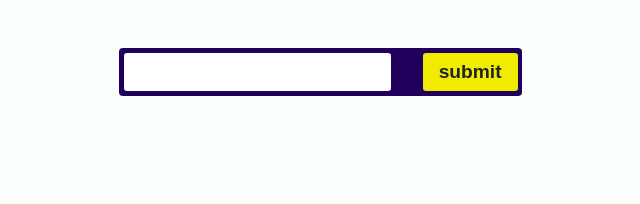
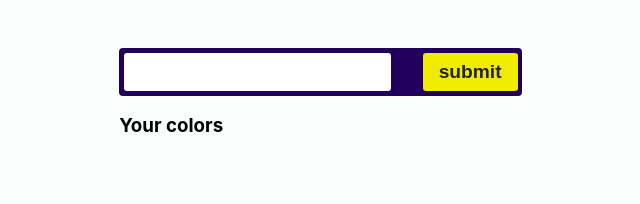
Before and after one commit to BSlaven/color_generator, a React (Vite) app: page / in a window 1280 px wide. Shown: the top 204 px of the page, without its empty margins (324-964 px from the left). Built offline with nearby package versions, Linux system fonts and the light colour scheme.

Commit message:
add section element which will contain all colors

```diff
--- a/src/App.jsx
+++ b/src/App.jsx
@@ -20,6 +20,9 @@ function App() {
   return (
     <div className="App">
       <ColorForm changeColor={changeColor} />
+      <section className="section">
+        <h3 className='title'>Your colors</h3>
+      </section>
     </div>
   )
 }
```
